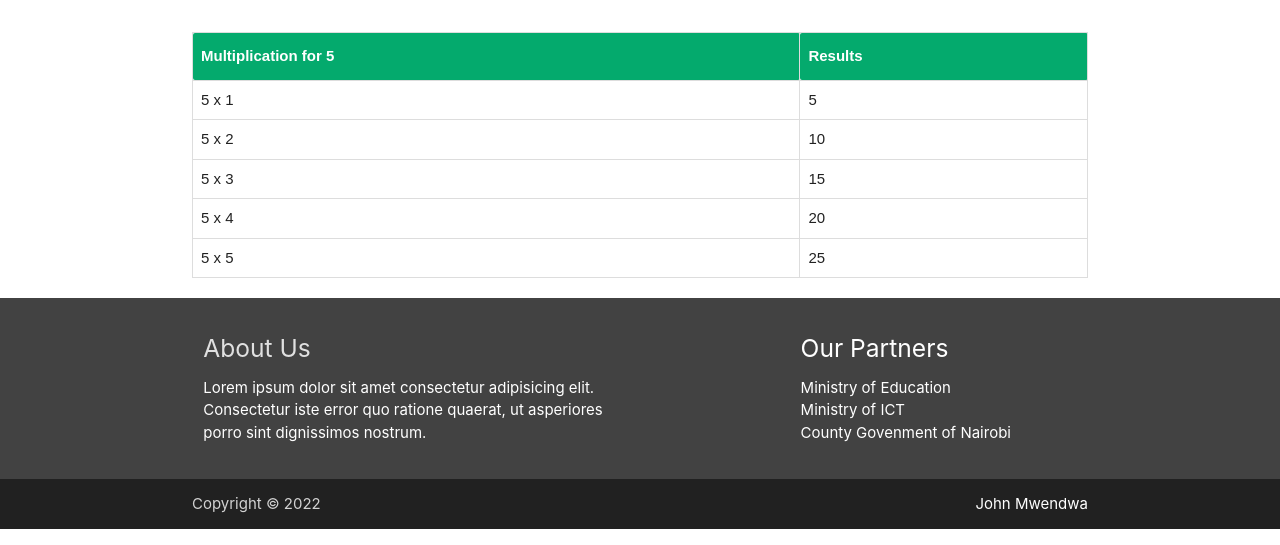
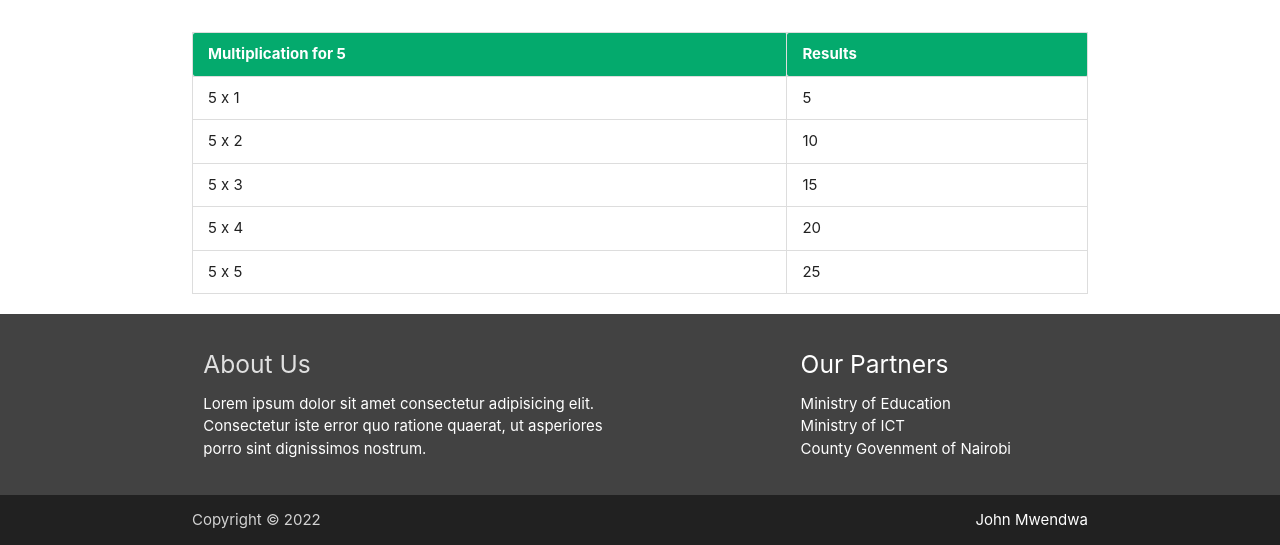
Before and after one commit to JohnMwendwa/multiplication-table, a plain HTML site: page index.html in a window 1280 px wide. Shown: the part 272-817 px from the top of the page. Drawn offline with nearby package versions, Linux system fonts and the light colour scheme.

Commit message:
refactor table styling

```diff
--- a/style.css
+++ b/style.css
@@ -8,19 +8,12 @@ main {
   flex: 1 0 auto;
 }
 
-  .table{
-      font-family: Arial, Helvetica, sans-serif;
-    border-collapse: collapse;
-  }
 
   .table td,.table th{
       border: 1px solid #ddd;
-      padding: 8px;
+      padding: 10px 15px;
   }
   .table th{
-      padding-top: 12px;
-    padding-bottom: 12px;
-    text-align: left;
     background-color: #04AA6D;
     color: white;
   }
```
